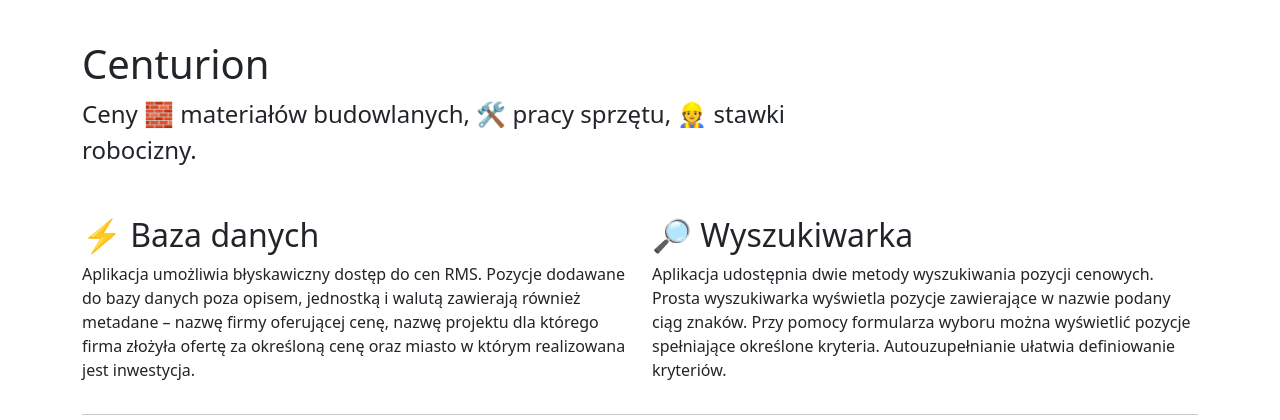
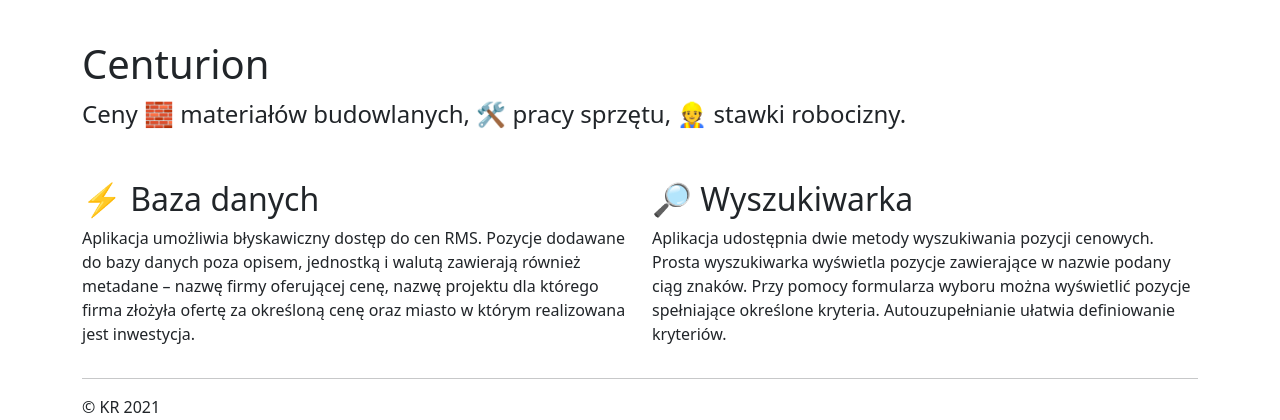
Before and after one commit to krysros/centurion, a Python web app: template centurion/templates/home.mako in a window 1280 px wide. Shown: the part 56-476 px from the top of the page. Run offline with Mako, Linux system fonts and the light colour scheme; the template is opened without the code that fills it, so the values that code supplies are empty; some libraries are stand-ins or nearby versions.

Commit message:
Simplify home page

```diff
--- a/centurion/templates/home.mako
+++ b/centurion/templates/home.mako
@@ -2,7 +2,7 @@
 
 <div class="container mb-5">
   <h1>Centurion</h1>
-  <p class="col-md-8 fs-4">Ceny 🧱 materiałów budowlanych, 🛠️ pracy sprzętu, 👷 stawki robocizny.</p>
+  <p class="fs-4">Ceny 🧱 materiałów budowlanych, 🛠️ pracy sprzętu, 👷 stawki robocizny.</p>
 </div>
 
 <div class="container">
```
